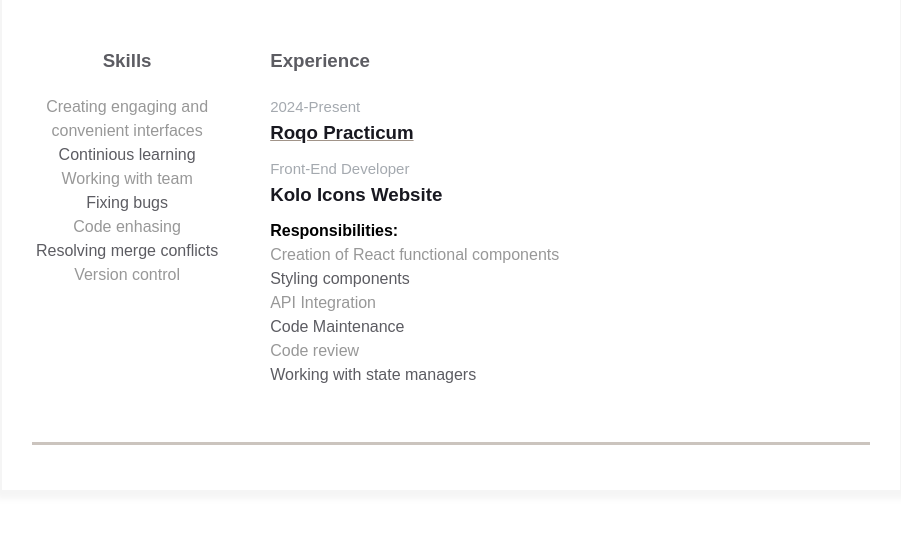
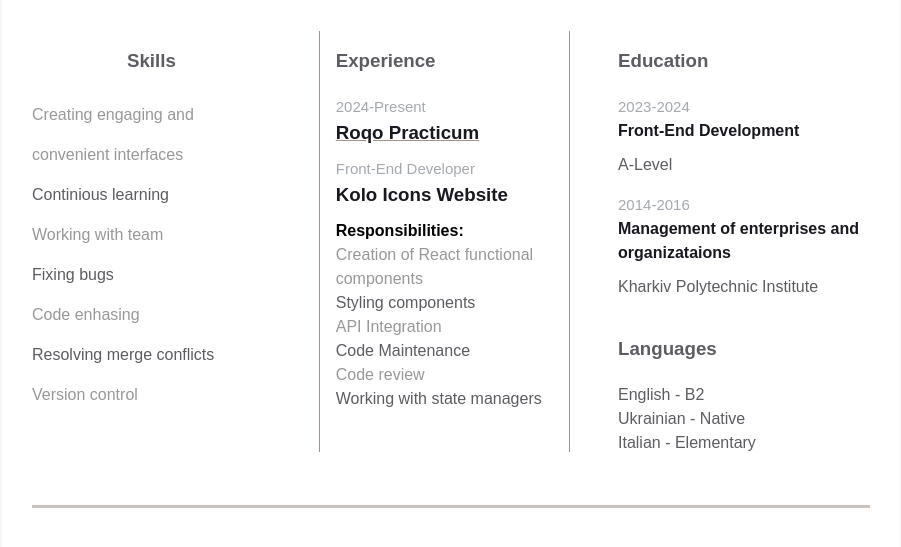
Before and after one commit to ElizaCalmau/homepage, a plain HTML site: page index.html in a window 1280 px wide. Shown: the part 565-1112 px from the top of the page, without its empty margins (189-1090 px from the left). Drawn offline with Linux system fonts and the light colour scheme.

Commit message:
Added eductaion and langs, fixed styles

```diff
--- a/index.html
+++ b/index.html
@@ -12,7 +12,7 @@
         <div class="container">
           <div class="resume__block">
             <h1 class="contact-info__header">Yelyzaveta Lysenko</h1>
-            <h3 class="contact-info__sub-header">Full-Stack Developer</h3>
+            <h3 class="contact-info__sub-header">Front-End Developer</h3>
             <div class="intro">
               <div class="intro__icon-wrapper">
                 <svg
@@ -107,16 +107,24 @@
                   <li>Version control</li>
                 </ul>
               </div>
-                <div class="experiences"><h3 class="experiences__header">Experience</h3>
+              <div class="experiences">
+                <h3 class="experiences__header">Experience</h3>
                 <div class="experiences__company">
                   <div class="experiences__company-header">
-                    <span class="experiences__company-header-durability">2024-Present</span>
-                    <h3 class="experiences__company-header-name">Roqo Practicum</h3>
+                    <span class="experiences__company-header-durability"
+                      >2024-Present</span
+                    >
+                    <h3 class="experiences__company-header-name">
+                      Roqo Practicum
+                    </h3>
                   </div>
-
                   <div class="experiences__company-project">
-                    <span class="experiences__company-project-role">Front-End Developer</span>
-                    <h3 class="experiences__company-project-name">Kolo Icons Website</h3>
+                    <span class="experiences__company-project-role"
+                      >Front-End Developer</span
+                    >
+                    <h3 class="experiences__company-project-name">
+                      Kolo Icons Website
+                    </h3>
                     <h4>Responsibilities:</h4>
                     <ul class="experiences__company-project-responsibilities">
                       <li>Creation of React functional components</li>
@@ -127,9 +135,51 @@
                       <li>Working with state managers</li>
                     </ul>
                   </div>
-                </div></div>
+                </div>
+              </div>
+              <div class="additional-info fv">
+                <div class="additional-info__education">
+                  <h3 class="additional-info__education-header">Education</h3>
+                   <div class="additional-info__education-university">
+                    <span
+                      class="additional-info__education-university-durability"
+                    >
+                      2023-2024
+                    </span>
+                    <h4
+                      class="additional-info__education-university-speciality"
+                    >
+                       Front-End Development
+                    </h4>
+                    <p class="additional-info__education-university-name">
+                        A-Level
+                    </p>
+                  </div>
 
-                <div class="additional-info fv"></div>
+                  <div class="additional-info__education-university">
+                    <span
+                      class="additional-info__education-university-durability"
+                    >
+                      2014-2016
+                    </span>
+                    <h4
+                      class="additional-info__education-university-speciality"
+                    >
+                        Management of enterprises and organizataions
+                    </h4>
+                    <p class="additional-info__education-university-name">
+                      Kharkiv Polytechnic Institute
+                    </p>
+                  </div>
+                </div>
+
+                <div class="additional-info__languages">
+                  <h3 class="additional-info__languages-header">Languages</h3>
+                  <p class="additional-info__languages-item">English - B2</p>
+                  <p class="additional-info__languages-item">Ukrainian - Native</p>
+                  <p class="additional-info__languages-item">Italian - Elementary</p>
+                </div>
+              </div>
             </div>
           </div>
         </div>
--- a/styles.css
+++ b/styles.css
@@ -54,6 +54,11 @@
   .main-info{
     align-items: baseline;
     gap: 3em;
+  }
+  .main-info> div:nth-child(even){
+    border-right: 1px solid var(--text-decoration-color);
+    border-left: 1px solid var(--text-decoration-color);
+    padding: 1em;
   }
   @media screen and (max-width: 576px) {
     .main-info,
@@ -177,7 +182,8 @@
 
   .skills__text {
     color: var(--secondary-text-color);
-    text-align: center;
+    text-align: -webkit-left;
+    line-height: 2.5em;
   }
   li {
     list-style-type: none;
@@ -185,10 +191,9 @@
   li:nth-child(odd){
     color: var(--list-odd-item-color);
   }
-  .experiences {
+  /* .experiences {
     flex: 1 1 60%;
-    margin-right: 50px;
-  }
+  } */
 
   .experiences__header {
     color: var(--secondary-text-color);
@@ -245,7 +250,9 @@
     text-align: left;
     margin-bottom: 20px;
   }
-
+  .additional-info__education-university{
+    margin-bottom: 1em;
+  }
   .additional-info__education-university-durability {
     color: var(--durability-text-color);
     text-align: left;
```
Lines whose indentation alone changed are shown as unchanged.
